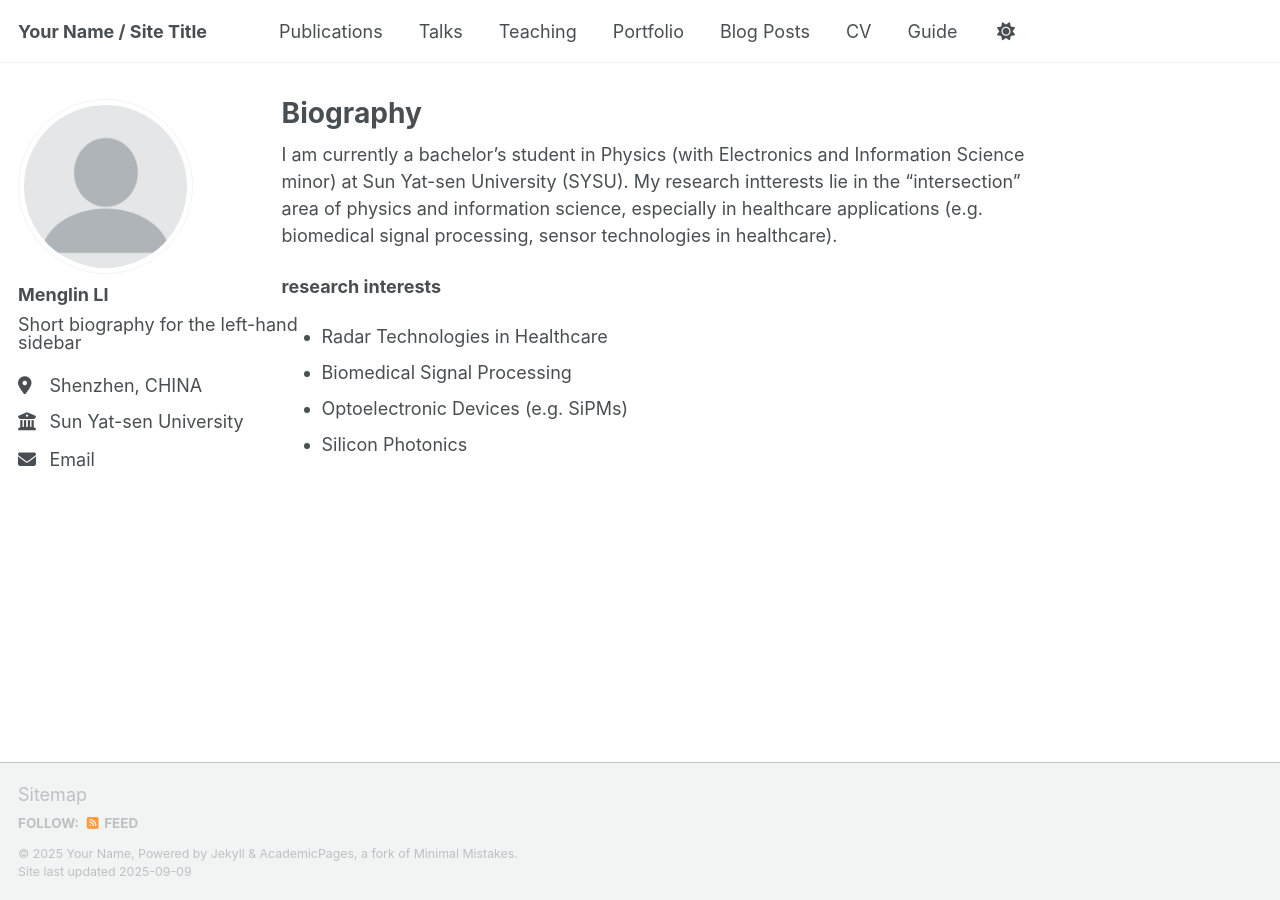
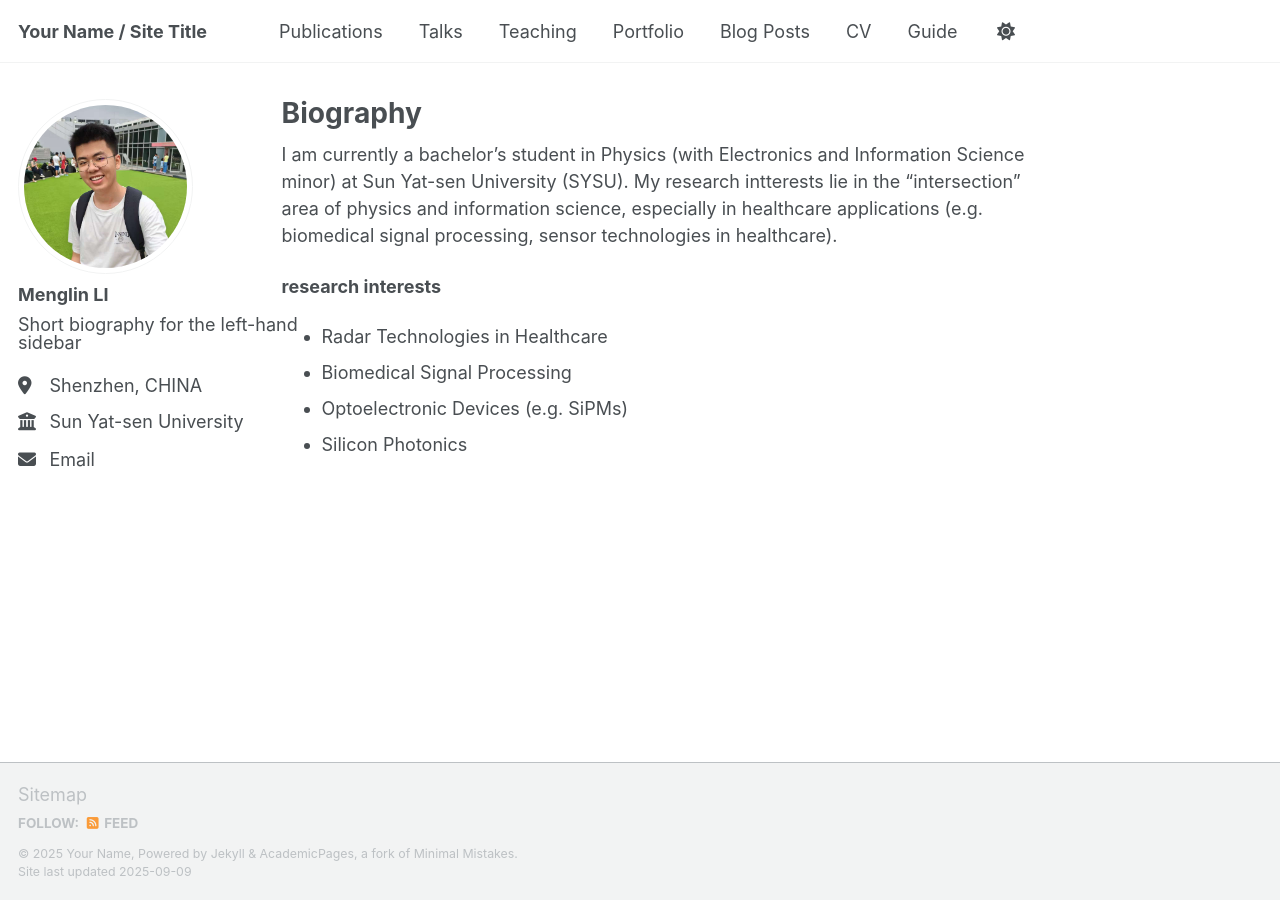
Before and after one commit to li-menglin/li-menglin.github.io, a Jekyll site: the page built from _pages/about.md, in a window 1280 px wide. Built offline with Jekyll 4.4.1, drawn with Linux system fonts in a browser that asks for light colours; a script that is not in the unit is left out.

Commit message:
Update _config.yml

```diff
--- a/_config.yml
+++ b/_config.yml
@@ -22,7 +22,7 @@ repository               : "academicpages/academicpages.github.io"
 #               Additional customization can be done by editing /_includes/author-profile.html
 author:
   # Biographic information
-  avatar           : "profile.png"
+  avatar           : "limenglin.png"
   name             : "Menglin LI"
   pronouns         : # example: "she/her"
   bio              : "Short biography for the left-hand sidebar"
```
